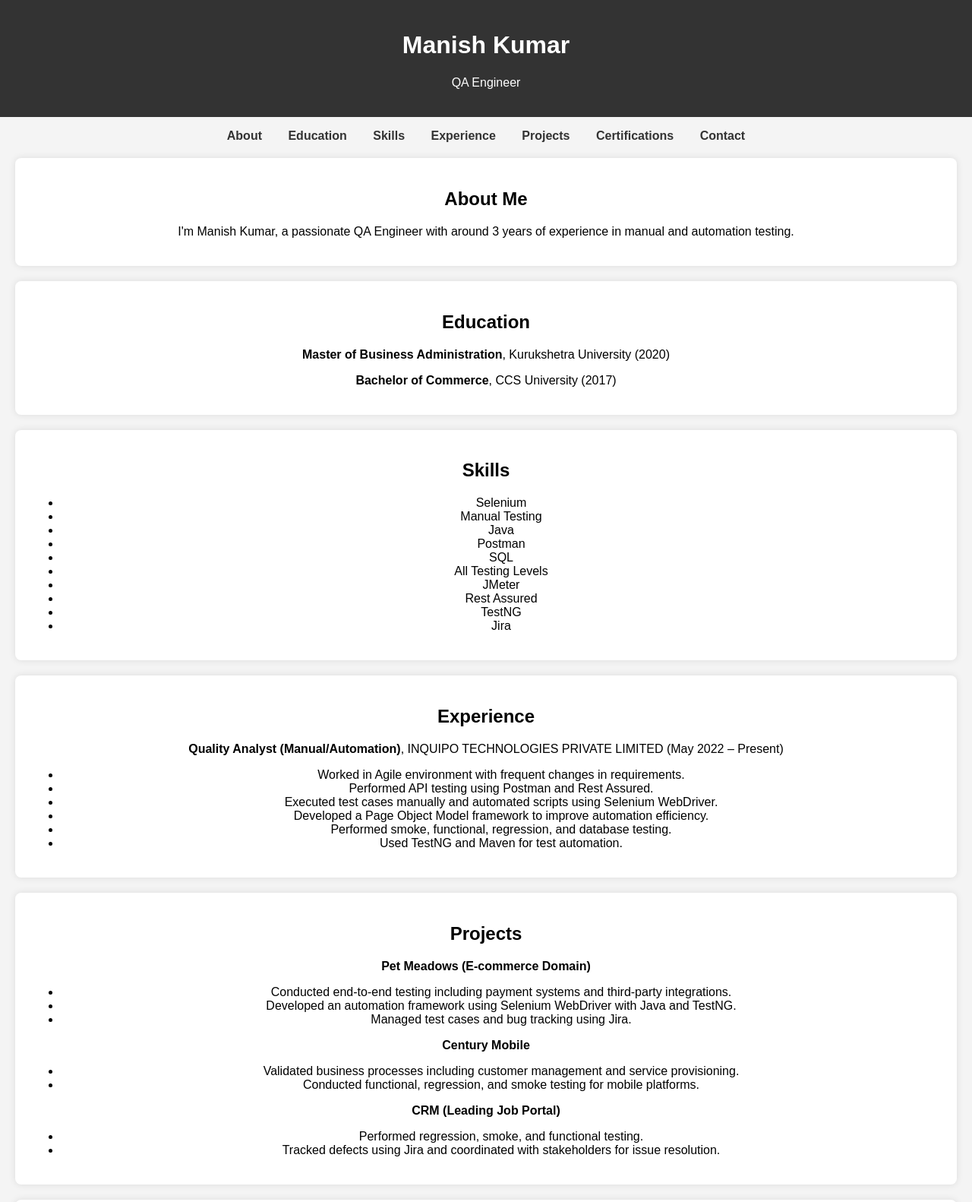
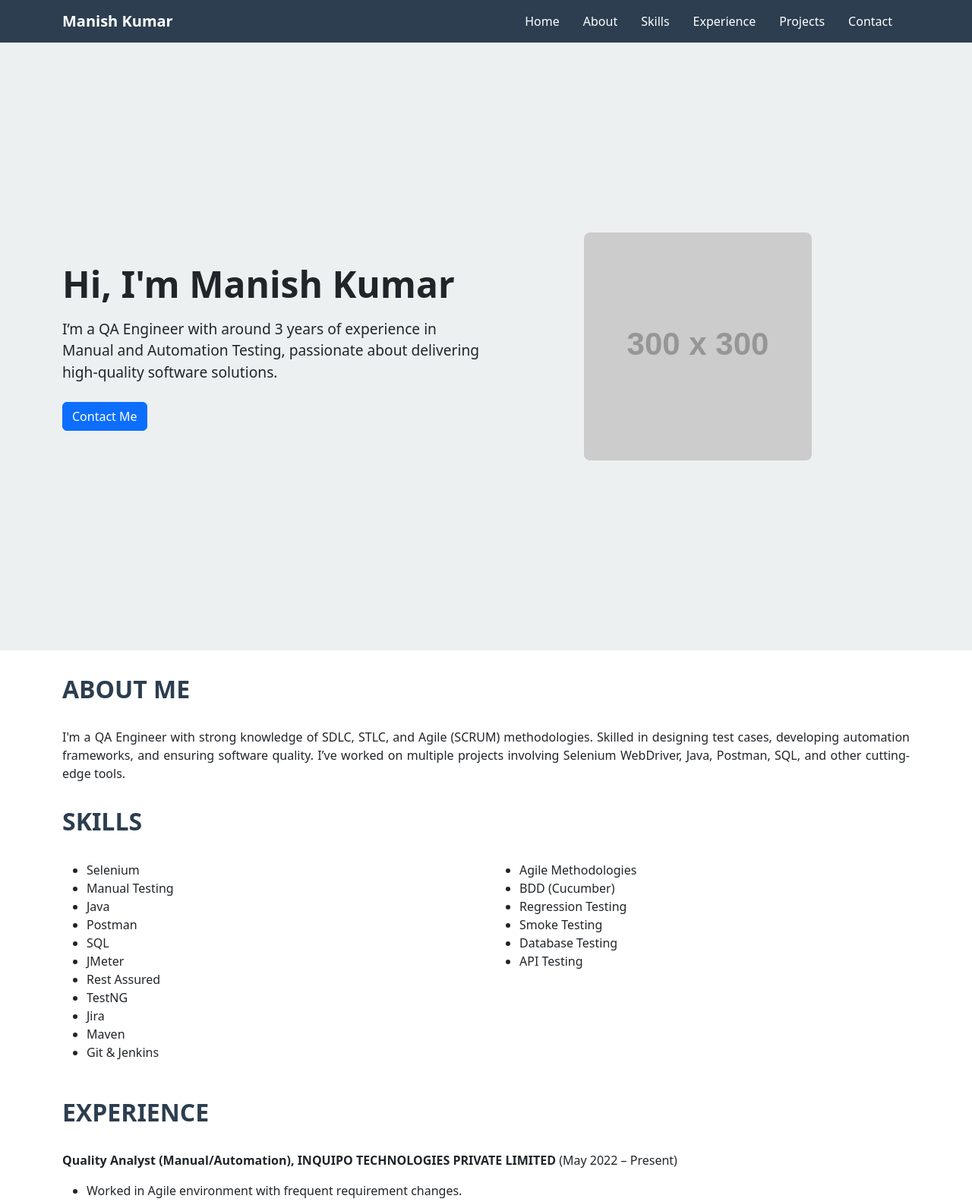
Before and after one commit to manish5911/Manish-Portfolio, a plain HTML site: page index.html in a window 1280 px wide. Shown: the top 1582 px of the page at 76% size. Drawn offline with nearby package versions, Linux system fonts and the light colour scheme; placeholder pictures from the web are drawn by us.

Commit message:
Update index.html

```diff
--- a/index.html
+++ b/index.html
@@ -1,148 +1,248 @@
 <!DOCTYPE html>
 <html lang="en">
 <head>
-    <meta charset="UTF-8">
-    <meta name="viewport" content="width=device-width, initial-scale=1.0">
+  <meta charset="UTF-8" />
+  <meta name="viewport" content="width=device-width, initial-scale=1.0"/>
   <title>Manish Kumar | QA Engineer</title>
-    <link rel="stylesheet" href="styles.css">
+  <!-- Bootstrap CSS (CDN) -->
+  <link
+    rel="stylesheet"
+    href="https://cdn.jsdelivr.net/npm/bootstrap@5.3.0/dist/css/bootstrap.min.css"
+  />
   <style>
-        body {
-            font-family: Arial, sans-serif;
-            margin: 0;
-            padding: 0;
+    /* Customize your styles here */
+
+    /* NAVBAR */
+    .navbar {
+      background-color: #2c3e50; /* Dark navy color */
+    }
+    .navbar-nav .nav-link {
+      color: #fff !important;
+      margin-right: 15px;
+      transition: 0.3s;
+    }
+    .navbar-nav .nav-link:hover {
+      color: #f39c12 !important; /* Hover color */
+    }
+
+    /* HERO SECTION */
+    .hero {
+      background: #ecf0f1;
+      min-height: 100vh;
+      display: flex;
+      align-items: center;
+      justify-content: center;
+      text-align: left;
+      padding: 2rem;
+    }
+    .hero .hero-text h1 {
+      font-size: 3rem;
+      font-weight: 700;
+      margin-bottom: 1rem;
+    }
+    .hero .hero-text p {
+      font-size: 1.2rem;
+      margin-bottom: 1.5rem;
+    }
+    .hero img {
+      max-width: 300px;
+      border-radius: 8px;
+    }
+
+    /* SECTION HEADINGS */
+    .section-title {
+      font-size: 2rem;
+      margin: 2rem 0;
+      font-weight: 600;
+      text-transform: uppercase;
+      color: #2c3e50;
+    }
+
+    /* SECTION CONTENT */
+    .section-content {
+      margin-bottom: 2rem;
+    }
+    .section-content p {
+      text-align: justify;
+    }
+
+    /* FOOTER */
+    footer {
+      background-color: #2c3e50;
+      color: #fff;
       text-align: center;
-            background-color: #f4f4f4;
-        }
-        header {
-            background-color: #333;
-            color: white;
-            padding: 20px;
-        }
-        nav ul {
-            list-style: none;
-            padding: 0;
-        }
-        nav ul li {
-            display: inline;
-            margin: 0 15px;
-        }
-        nav a {
-            text-decoration: none;
-            color: #333;
-            font-weight: bold;
-        }
-        section {
-            padding: 20px;
-            background: white;
-            margin: 20px;
-            border-radius: 8px;
-            box-shadow: 0 0 10px rgba(0, 0, 0, 0.1);
-        }
-        footer {
-            background-color: #333;
-            color: white;
-            padding: 10px;
-            position: relative;
-            bottom: 0;
-            width: 100%;
+      padding: 1rem 0;
     }
   </style>
 </head>
 <body>
-    <header>
-        <h1>Manish Kumar</h1>
-        <p>QA Engineer</p>
-    </header>
 
-    <nav>
-        <ul>
-            <li><a href="#about">About</a></li>
-            <li><a href="#education">Education</a></li>
-            <li><a href="#skills">Skills</a></li>
-            <li><a href="#experience">Experience</a></li>
-            <li><a href="#projects">Projects</a></li>
-            <li><a href="#certifications">Certifications</a></li>
-            <li><a href="#contact">Contact</a></li>
+  <!-- NAVIGATION -->
+  <nav class="navbar navbar-expand-lg">
+    <div class="container">
+      <a class="navbar-brand text-white fw-bold" href="#">Manish Kumar</a>
+      <button
+        class="navbar-toggler text-white"
+        type="button"
+        data-bs-toggle="collapse"
+        data-bs-target="#navbarNav"
+        aria-controls="navbarNav"
+        aria-expanded="false"
+        aria-label="Toggle navigation"
+      >
+        <span class="navbar-toggler-icon" style="color: #fff;"></span>
+      </button>
+      <div class="collapse navbar-collapse" id="navbarNav">
+        <ul class="navbar-nav ms-auto">
+          <li class="nav-item">
+            <a class="nav-link" href="#hero">Home</a>
+          </li>
+          <li class="nav-item">
+            <a class="nav-link" href="#about">About</a>
+          </li>
+          <li class="nav-item">
+            <a class="nav-link" href="#skills">Skills</a>
+          </li>
+          <li class="nav-item">
+            <a class="nav-link" href="#experience">Experience</a>
+          </li>
+          <li class="nav-item">
+            <a class="nav-link" href="#projects">Projects</a>
+          </li>
+          <li class="nav-item">
+            <a class="nav-link" href="#contact">Contact</a>
+          </li>
         </ul>
+      </div>
+    </div>
   </nav>
 
-    <section id="about">
-        <h2>About Me</h2>
-        <p>I'm Manish Kumar, a passionate QA Engineer with around 3 years of experience in manual and automation testing.</p>
+  <!-- HERO SECTION -->
+  <section class="hero" id="hero">
+    <div class="container d-flex flex-column flex-md-row align-items-center">
+      <div class="hero-text col-md-6">
+        <h1>Hi, I'm Manish Kumar</h1>
+        <p>
+          I’m a QA Engineer with around 3 years of experience in Manual and Automation Testing, passionate about delivering high-quality software solutions.
+        </p>
+        <a href="#contact" class="btn btn-primary">Contact Me</a>
+      </div>
+      <div class="col-md-6 text-center mt-4 mt-md-0">
+        <!-- Replace with your own image or remove the img tag if you prefer -->
+        <img
+          src="https://via.placeholder.com/300x300.png?text=Your+Photo+Here"
+          alt="Manish Photo"
+        />
+      </div>
+    </div>
   </section>
 
-    <section id="education">
-        <h2>Education</h2>
-        <p><strong>Master of Business Administration</strong>, Kurukshetra University (2020)</p>
-        <p><strong>Bachelor of Commerce</strong>, CCS University (2017)</p>
+  <!-- ABOUT SECTION -->
+  <section class="container" id="about">
+    <h2 class="section-title">About Me</h2>
+    <div class="section-content">
+      <p>
+        I'm a QA Engineer with strong knowledge of SDLC, STLC, and Agile (SCRUM) methodologies. Skilled in designing test cases, developing automation frameworks, and ensuring software quality. I’ve worked on multiple projects involving Selenium WebDriver, Java, Postman, SQL, and other cutting-edge tools.
+      </p>
+    </div>
   </section>
 
-    <section id="skills">
-        <h2>Skills</h2>
+  <!-- SKILLS SECTION -->
+  <section class="container" id="skills">
+    <h2 class="section-title">Skills</h2>
+    <div class="section-content row">
+      <div class="col-md-6 text-start">
         <ul>
           <li>Selenium</li>
           <li>Manual Testing</li>
           <li>Java</li>
           <li>Postman</li>
           <li>SQL</li>
-            <li>All Testing Levels</li>
           <li>JMeter</li>
           <li>Rest Assured</li>
           <li>TestNG</li>
           <li>Jira</li>
+          <li>Maven</li>
+          <li>Git & Jenkins</li>
         </ul>
+      </div>
+      <div class="col-md-6 text-start">
+        <ul>
+          <li>Agile Methodologies</li>
+          <li>BDD (Cucumber)</li>
+          <li>Regression Testing</li>
+          <li>Smoke Testing</li>
+          <li>Database Testing</li>
+          <li>API Testing</li>
+        </ul>
+      </div>
+    </div>
   </section>
 
-    <section id="experience">
-        <h2>Experience</h2>
-        <p><strong>Quality Analyst (Manual/Automation)</strong>, INQUIPO TECHNOLOGIES PRIVATE LIMITED (May 2022 – Present)</p>
+  <!-- EXPERIENCE SECTION -->
+  <section class="container" id="experience">
+    <h2 class="section-title">Experience</h2>
+    <div class="section-content">
+      <p><strong>Quality Analyst (Manual/Automation), INQUIPO TECHNOLOGIES PRIVATE LIMITED</strong> (May 2022 – Present)</p>
       <ul>
-            <li>Worked in Agile environment with frequent changes in requirements.</li>
+        <li>Worked in Agile environment with frequent requirement changes.</li>
         <li>Performed API testing using Postman and Rest Assured.</li>
         <li>Executed test cases manually and automated scripts using Selenium WebDriver.</li>
-            <li>Developed a Page Object Model framework to improve automation efficiency.</li>
+        <li>Developed Page Object Model framework to enhance automation efficiency.</li>
         <li>Performed smoke, functional, regression, and database testing.</li>
         <li>Used TestNG and Maven for test automation.</li>
       </ul>
+      <!-- Add more roles/companies if you have them -->
+    </div>
   </section>
 
-    <section id="projects">
-        <h2>Projects</h2>
+  <!-- PROJECTS SECTION -->
+  <section class="container" id="projects">
+    <h2 class="section-title">Projects</h2>
+
+    <div class="section-content">
       <p><strong>Pet Meadows (E-commerce Domain)</strong></p>
       <ul>
-            <li>Conducted end-to-end testing including payment systems and third-party integrations.</li>
-            <li>Developed an automation framework using Selenium WebDriver with Java and TestNG.</li>
-            <li>Managed test cases and bug tracking using Jira.</li>
+        <li>Conducted end-to-end testing including payment systems & third-party integrations.</li>
+        <li>Developed an automation framework using Selenium WebDriver with Java & TestNG.</li>
+        <li>Managed test cases & bug tracking using Jira.</li>
       </ul>
 
       <p><strong>Century Mobile</strong></p>
       <ul>
-            <li>Validated business processes including customer management and service provisioning.</li>
-            <li>Conducted functional, regression, and smoke testing for mobile platforms.</li>
+        <li>Validated business processes like customer management & service provisioning.</li>
+        <li>Conducted functional, regression, & smoke testing for mobile platforms.</li>
       </ul>
 
       <p><strong>CRM (Leading Job Portal)</strong></p>
       <ul>
-            <li>Performed regression, smoke, and functional testing.</li>
-            <li>Tracked defects using Jira and coordinated with stakeholders for issue resolution.</li>
+        <li>Performed regression, smoke, & functional testing.</li>
+        <li>Tracked defects using Jira and coordinated with stakeholders for resolutions.</li>
       </ul>
+    </div>
   </section>
 
-    <section id="certifications">
-        <h2>Certifications</h2>
-        <p>Course on Computer Concepts (CCC), NIELIT</p>
+  <!-- CONTACT SECTION -->
+  <section class="container" id="contact">
+    <h2 class="section-title">Contact</h2>
+    <div class="section-content">
+      <p><strong>Phone:</strong> +91 6395787795</p>
+      <p><strong>Email:</strong> <a href=\"mailto:manishtest5911@gmail.com\">manishtest5911@gmail.com</a></p>
+      <p><strong>GitHub:</strong> <a href=\"https://github.com/yourgithub\">yourgithub</a></p>
+      <p><strong>LinkedIn:</strong>
+        <a href=\"https://linkedin.com/in/manish-kumar-924881290\" target=\"_blank\" rel=\"noopener noreferrer\">
+          Manish Kumar
+        </a>
+      </p>
+    </div>
   </section>
 
-    <section id="contact">
-        <h2>Contact</h2>
-        <p>Phone: +91 6395787795</p>
-        <p>Email: manishtest5911@gmail.com</p>
-        <p>GitHub: <a href="https://github.com/yourgithub">yourgithub</a></p>
-        <p>LinkedIn: <a href="https://linkedin.com/in/manish-kumar-924881290" target="_blank" rel="noopener noreferrer">
-    </section>
-
+  <!-- FOOTER -->
   <footer>
     <p>&copy; 2025 Manish Kumar. All rights reserved.</p>
   </footer>
+
+  <!-- Bootstrap JS (CDN) -->
+  <script src="https://cdn.jsdelivr.net/npm/bootstrap@5.3.0/dist/js/bootstrap.bundle.min.js"></script>
 </body>
 </html>
```
Lines whose indentation alone changed are shown as unchanged.
